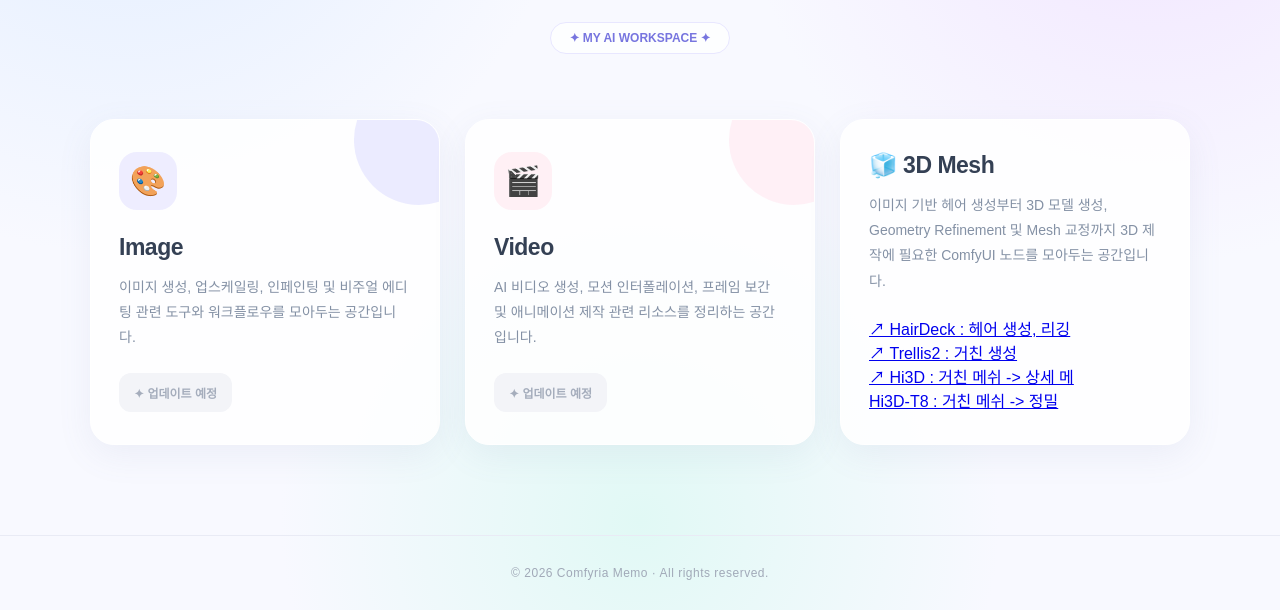
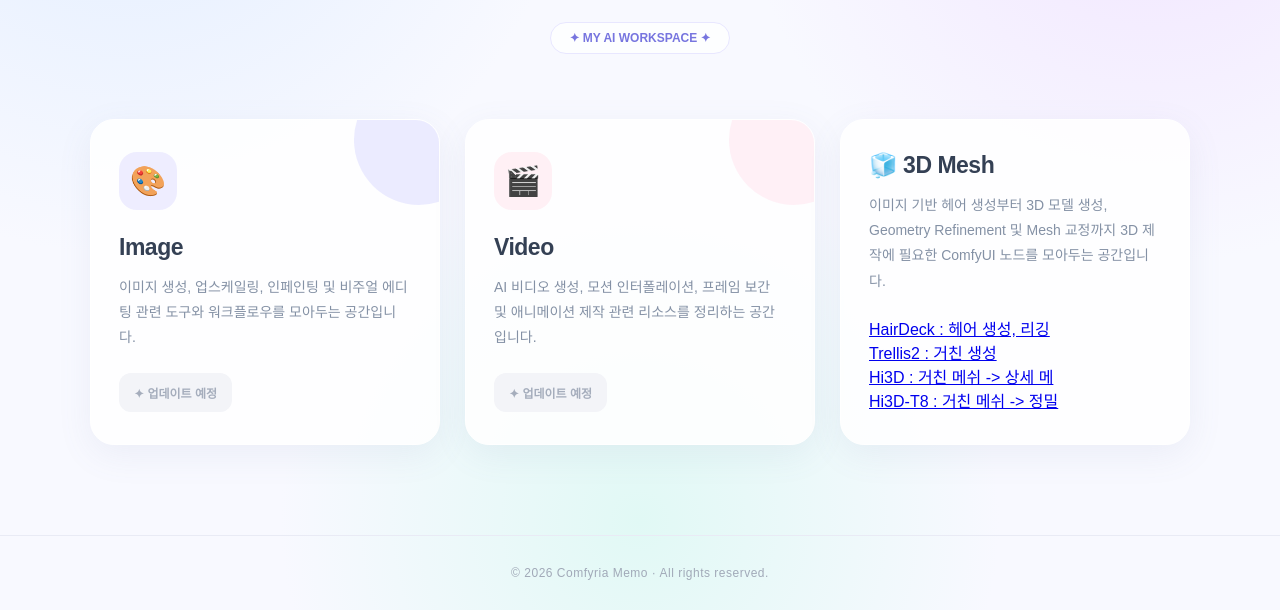
Before and after one commit to PluMaZero/ComfyuiMemo, a plain HTML site: page index.html in a window 1280 px wide. Shown: the part 284-894 px from the top of the page. Drawn offline with Linux system fonts and the light colour scheme; a web font is replaced by a local one.

Commit message:
Update index.html

```diff
--- a/index.html
+++ b/index.html
@@ -289,17 +289,17 @@ footer {
         <div class="tool-links">
             <a href="https://github.com/visualbruno/ComfyUI-HairDeck"
                target="_blank" class="tool-link">
-                ↗ HairDeck : 헤어 생성, 리깅
+                HairDeck : 헤어 생성, 리깅
             </a><br>
 
             <a href="https://github.com/visualbruno/ComfyUI-Trellis2"
                target="_blank" class="tool-link">
-                ↗ Trellis2 : 거친 생성
+                Trellis2 : 거친 생성
             </a><br>
 
             <a href="https://github.com/Aero-Ex/ComfyUI-Hi3D"
                target="_blank" class="tool-link">
-                ↗ Hi3D : 거친 메쉬 -> 상세 메
+                Hi3D : 거친 메쉬 -> 상세 메
             </a><br>
 
             <a href="https://github.com/T8mars/Comfyui-Hi3d-T8"
```
